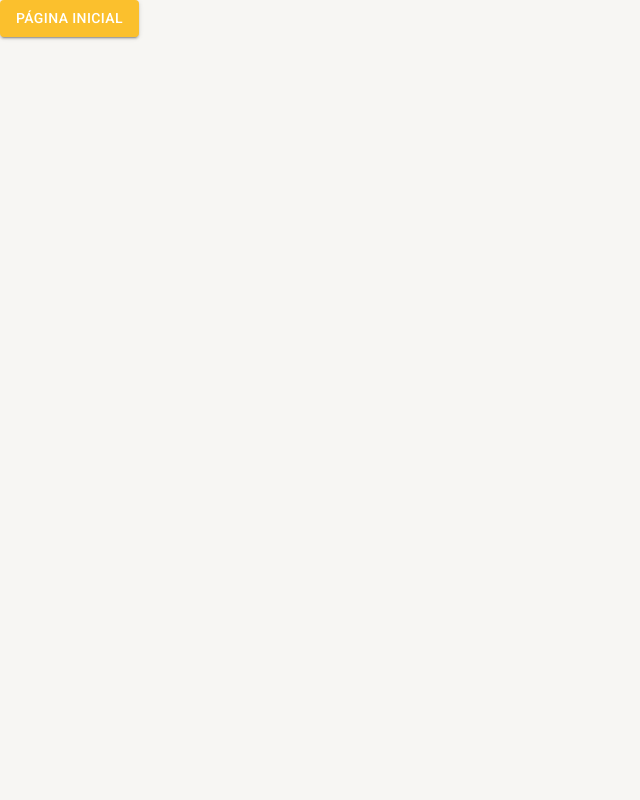
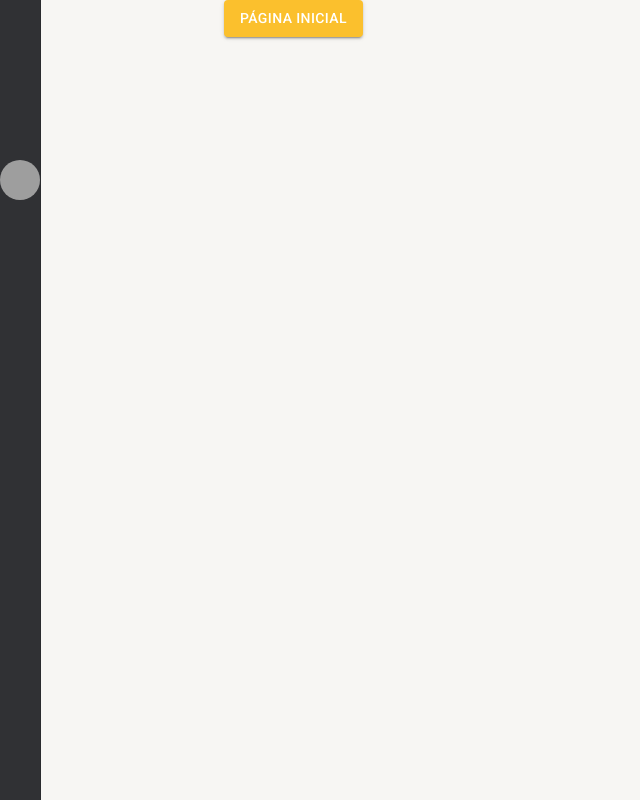
Before and after one commit to jairsantana7/material_ui_typescript, a React (Create React App) app: page /pagina-inicial in a window 1280 px wide. Shown: the whole page, without its empty margins (0-640 px from the left). Built offline with nearby package versions, Linux system fonts and the light colour scheme; grey boxes are pictures that could not be loaded.

Commit message:
retomando

```diff
--- a/src/App.tsx
+++ b/src/App.tsx
@@ -1,17 +1,22 @@
 
-import { BrowserRouter } from "react-router-dom";
+import { BrowserRouter } from 'react-router-dom';
 
-import { AppRoutes } from "./routes";
-import { AppThemeProvider } from "./shared/context";
-import { LightTheme } from "./shared/themes";
+import { AppRoutes } from './routes';
+import { MenuLateral } from './shared/components';
+import { AppThemeProvider } from './shared/context';
 
 
 export const App =()=> {
   return (
     <AppThemeProvider >
-        <BrowserRouter>
-            <AppRoutes/>
-        </BrowserRouter>
-     </AppThemeProvider>
+
+      <BrowserRouter>
+      <MenuLateral>
+      <AppRoutes/>
+
+      </MenuLateral>
+
+      </BrowserRouter>
+    </AppThemeProvider>
   );
-}
+};
--- a/src/shared/components/index.ts
+++ b/src/shared/components/index.ts
@@ -1 +1 @@
-export{};
+export * from './menu-lateral/MenuLateral'
--- /dev/null
+++ b/src/shared/components/menu-lateral/MenuLateral.tsx
@@ -0,0 +1,19 @@
+import { Avatar, Drawer, useTheme } from "@mui/material"
+import { Box } from "@mui/system"
+
+export const MenuLateral: React.FC =({children})=>{
+  const theme = useTheme();
+  return (
+    <>
+     <Box marginLeft={theme.spacing(28)}>
+        <Drawer variant='permanent'>
+          <Box width="100%" height={theme.spacing(20)} display="flex" alignItems={"center"} justifyContent="center" ></Box>
+            <Avatar  src="https://lh3.googleusercontent.com/ogw/ADea4I5kac7vk-OMJj_iufqv__bAM0kgf0T-NKZdm-Lm2as=s32-c-mo" />
+        </Drawer>
+    </Box>
+    <Box height="100vh" marginLeft={theme.spacing(28)}>
+    {children}
+    </Box>
+    </>
+  )
+}
--- a/src/shared/themes/index.ts
+++ b/src/shared/themes/index.ts
@@ -1,2 +1,2 @@
-export * from "./Light"
-export * from "./Dark"
+export * from './Light';
+export * from './Dark';
```
Also changed, not shown: src/shared/themes/Dark.ts (+6 -6 lines), src/shared/themes/Light.ts (+7 -7 lines).
